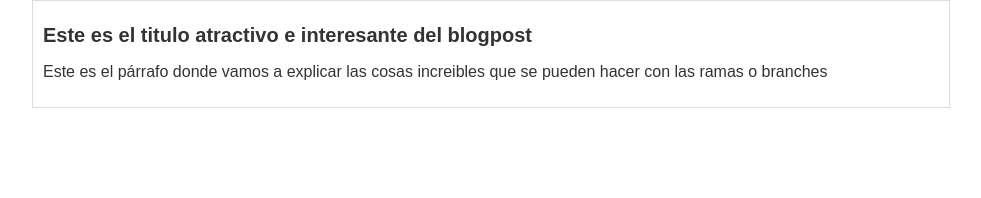
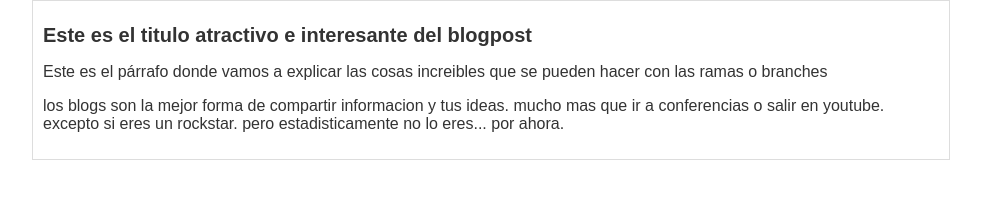
Before and after one commit to ghalliard/hyperblog, a plain HTML site: page index.html in a window 1280 px wide. Shown: the whole page, without its empty margins (149-1130 px from the left). Drawn offline with Linux system fonts and the light colour scheme.

Commit message:
nuevo parrafoen la cabecera y sin estilos. asi todo chusco.

```diff
--- a/index.html
+++ b/index.html
@@ -11,6 +11,7 @@
         <header class="headerP">
             <h1 class="headerP-title">Este es el titulo atractivo e interesante del blogpost</h1>
             <p class="headerP-parra">Este es el párrafo donde vamos a explicar las cosas increibles que se pueden hacer con las ramas o branches</p>
+            <p class="headerP-parra1">los blogs son la mejor forma de compartir informacion y tus ideas. mucho mas que ir a conferencias o salir en youtube. excepto si eres un rockstar. pero estadisticamente no lo eres... por ahora.</p>
         </header>
     </body>
 </html>
--- a/means/estilos.css
+++ b/means/estilos.css
@@ -19,3 +19,6 @@ body{
 .headerP-parra{
     font-size: 1.6em;
 }
+.headerP .headerP-parra1{
+    font-size: 1.6em;
+}
```
